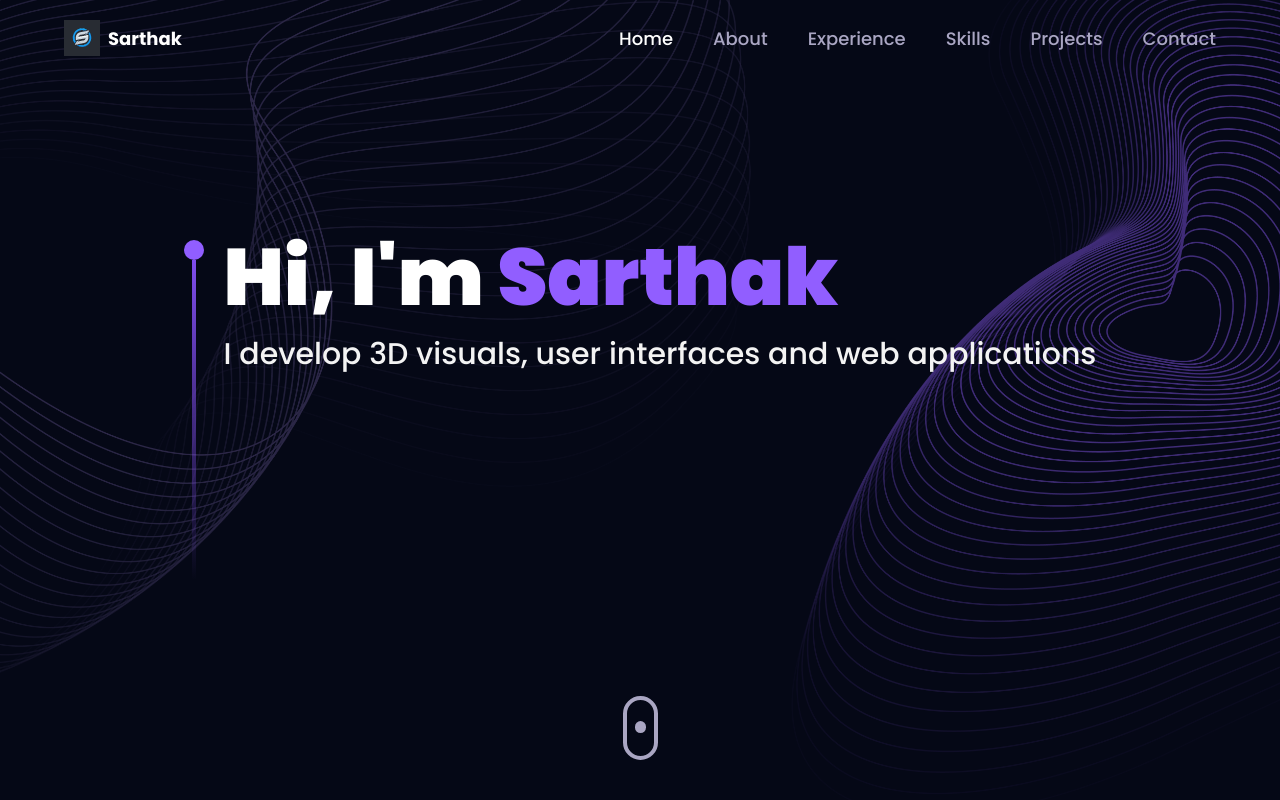
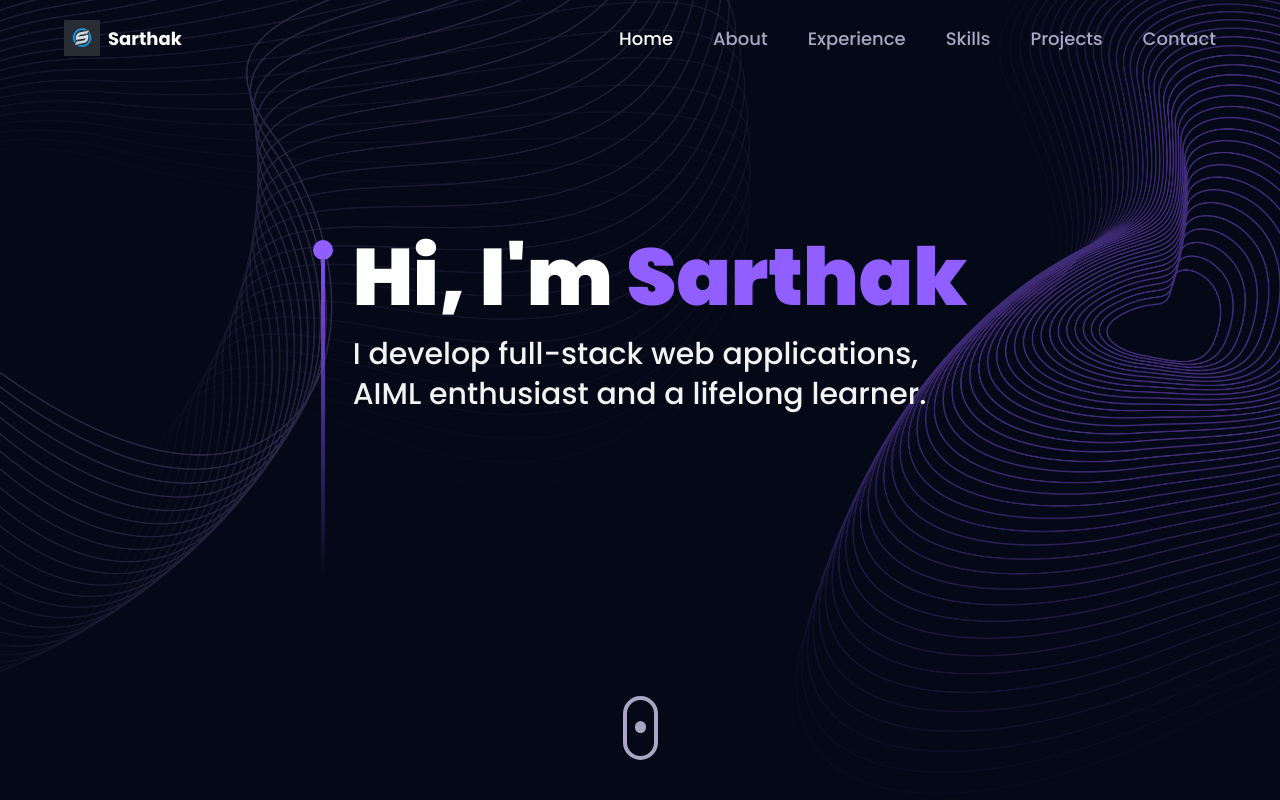
Before and after one commit to sarthakroutray/Portfolio, a React (Vite) app: page / in a window 1280 px wide. Built offline with nearby package versions, Linux system fonts and the light colour scheme.

Commit message:
Revamp 3/11/25

```diff
--- a/src/components/Hero.jsx
+++ b/src/components/Hero.jsx
@@ -18,8 +18,8 @@ const Hero = () => {
             Hi, I'm <span className='text-[#915EFF]'>Sarthak</span>
           </h1>
           <p className={`${styles.heroSubText} mt-2 text-white-100`}>
-            I develop 3D visuals, user
-            interfaces and web applications
+            I develop full-stack web applications, <br className='sm:block hidden' />
+            AIML enthusiast and a lifelong learner.
           </p>
         </div>
       </div>
```
